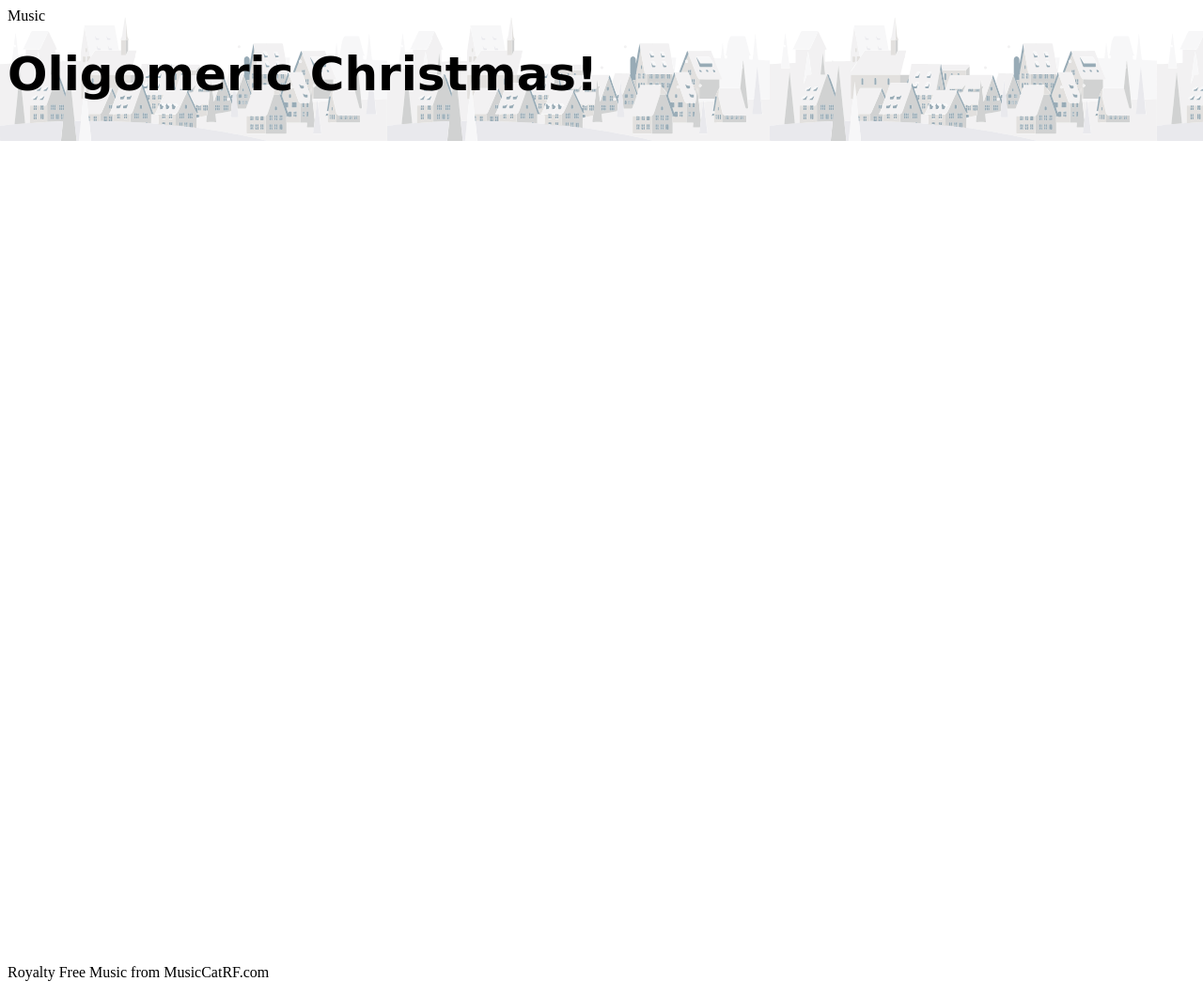
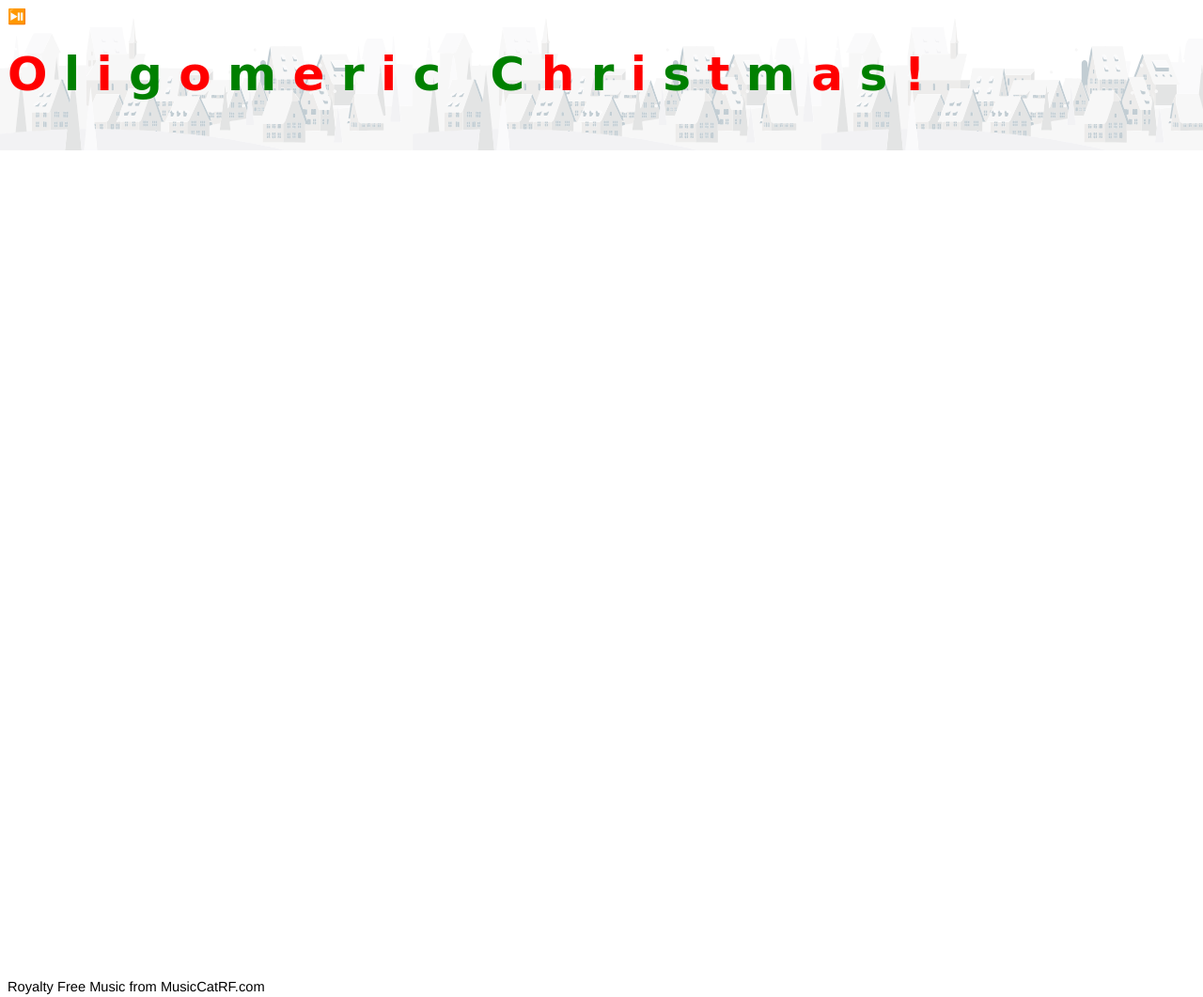
Before and after one commit to CopenhagenCenterForGlycomics/oligomeric.christmas, a website: page www/index.html in a window 1280 px wide. Shown: the whole page at 94% size. Drawn offline with Linux system fonts and the light colour scheme; a web font is replaced by a local one.

Commit message:
Add in more merriment

```diff
--- a/www/index.html
+++ b/www/index.html
@@ -26,8 +26,16 @@
 			font-size: 50px;
 			position: absolute;
 		}
+		h1 span:nth-of-type(even){
+		    color:green;
+		}
+		h1 span:nth-of-type(odd){
+		    color:red;
+		}
 		body:before {
 			position: absolute;
+			z-index: -2;
+			pointer-events: none;
 			top: 0;
 			left: 0;
 			content: ' ';
@@ -35,25 +43,54 @@
 			height: 100vh;
 			background-image: url('houses_wide.svg');
 			background-repeat: repeat-x;
-			background-size: auto 150px;
-			opacity: 0.5;
+			background-size: auto 160px;
+			opacity: 0.3;
+		}
+		.playbutton {
+			cursor: pointer;
+		}
+		.acknowledgements {
+			font-family: Helvetica, sans-serif;
+			font-size: 11pt;
 		}
 	</style>
 </head>
 <body>
 <section class="header">
-	<h1>Oligomeric Christmas!</h1>
+	<h1><span>O</span>
+	<span>l</span>
+	<span>i</span>
+	<span>g</span>
+	<span>o</span>
+	<span>m</span>
+	<span>e</span>
+	<span>r</span>
+	<span>i</span>
+	<span>c</span>
+	<span>&nbsp;</span>
+	<span>C</span>
+	<span>h</span>
+	<span>r</span>
+	<span>i</span>
+	<span>s</span>
+	<span>t</span>
+	<span>m</span>
+	<span>a</span>
+	<span>s</span>
+	<span>!</span></h1>
 	<audio id="jingles" loop="true">
 	    <source src="Winter-Rose-Garden-60-Second.mp3" type="audio/mp3">
 	</audio>
-	<div onclick="document.getElementById('jingles').paused? document.getElementById('jingles').play() : document.getElementById('jingles').pause()" >Music</div>
+	<div class="playbutton" onclick="document.getElementById('jingles').paused? document.getElementById('jingles').play() : document.getElementById('jingles').pause()" >⏯️</div>
 </section>
 <div id="forest">
 <canvas id="tree_canvas"></canvas>
 <canvas id="elf_canvas"></canvas>
 </div>
-<div>
+<div class="acknowledgements">
+	<p>
 	Royalty Free Music from MusicCatRF.com
+	</p>
 </div>
 </body>
 </html>
```
